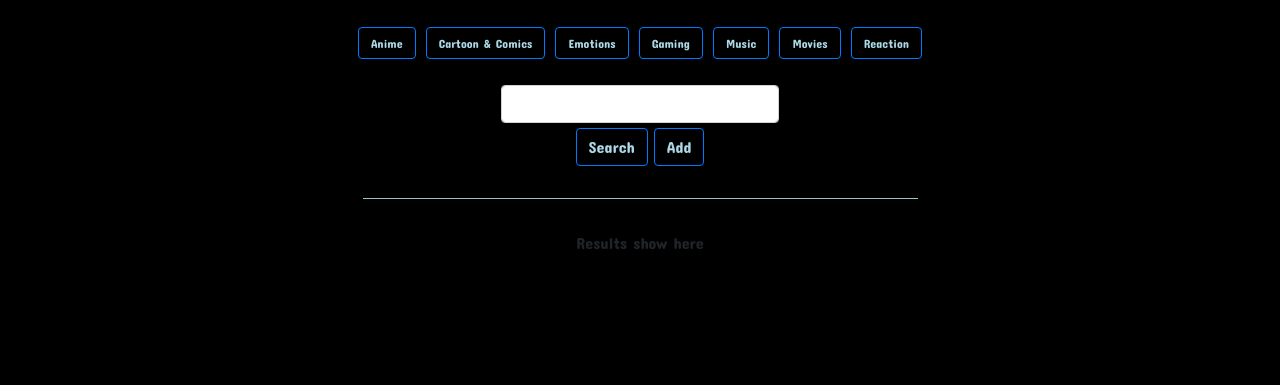
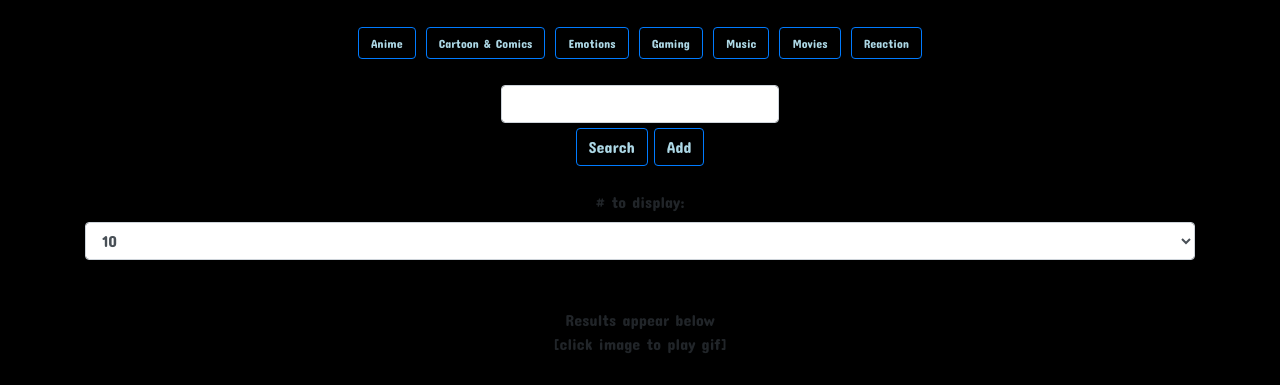
Before and after one commit to JLasc/GifTastic, a plain HTML site: page index.html in a window 1280 px wide. Shown: the part 349-734 px from the top of the page. Drawn offline with nearby package versions, Linux system fonts and the light colour scheme.

Commit message:
added display count dropdown, updated results section

```diff
--- a/index.html
+++ b/index.html
@@ -40,14 +40,28 @@
             <input class="form-control" type="text" id="searchbox"></input>
             <button class="btn btn-primary searchbtn">Search</button>
             <button class="btn btn-primary addbtn">Add</button>
+            <br><br>
+            <label for="limit"># to display:</label>
+            <select class="form-control style" id="limit">
+                <option>10</option>
+                <option>15</option>
+                <option>20</option>
+                <option>25</option>
+            </select>
         </div>
     </div>
 
+        <div class="row">
+        <div class="col-sm-12 text-center mt-5 result-text">
+        <span class="text-result">Results appear below</span>
+        <p class="text">[click image to play gif]</p>
         <hr class="hr">
+        </div>
+        </div>
 
         <!-- Results -->
         <div class="row">
-            <div class="col-sm-12 text-center" id="results">Results show here</div>
+            <div class="col-sm-12 text-center" id="results"></div>
         </div>
 
 
```
Lines whose indentation alone changed are shown as unchanged.
